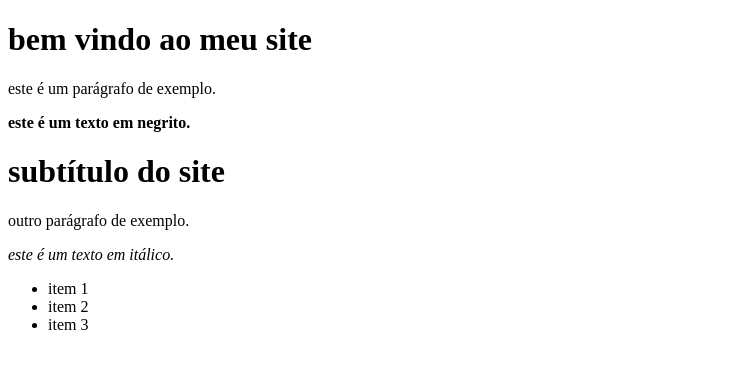
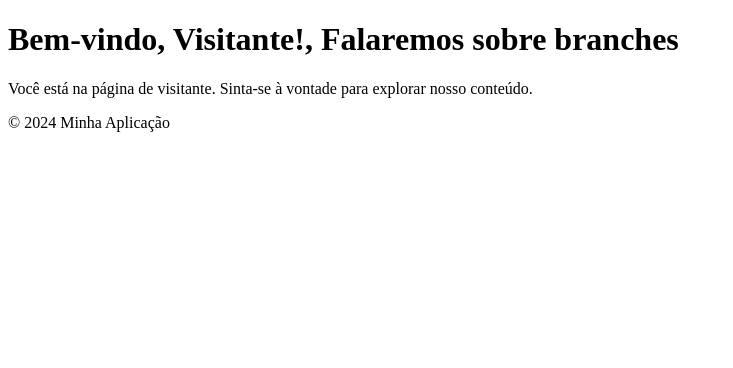
Before and after one commit to donnlouco/Estrate, a plain HTML site: page index.html in a window 1280 px wide. Shown: the whole page, without its empty margins (0-733 px from the left). Drawn offline with Linux system fonts and the light colour scheme.

Commit message:
testando

```diff
--- a/index.html
+++ b/index.html
@@ -1,24 +1,21 @@
 <!DOCTYPE html>
-<html lang="en">
+<html lang="pt-br">
 <head>
     <meta charset="UTF-8">
     <meta name="viewport" content="width=device-width, initial-scale=1.0">
-    <title>visitante</title>
+    <title>Visitante</title>
     <link rel="stylesheet" href="estilos/styles.css">
 </head>
 <body>
-    <h1>
-        bem vindo ao meu site
-    </h1> <!-- Título principal do site -->
-    <p>este é um parágrafo de exemplo.</p>
-    <b>este é um texto em negrito.</b>
-    <h1>subtítulo do site</h1>
-    <p>outro parágrafo de exemplo.</p>
-    <i>este é um texto em itálico.</i>
-    <ul>
-        <li>item 1</li>
-        <li>item 2</li>
-        <li>item 3</li>
-    </ul>
+    <header>
+        <h1>Bem-vindo, Visitante!, Falaremos sobre branches</h1>
+    </header>
+    <main>
+        <p>Você está na página de visitante. Sinta-se à vontade para explorar nosso conteúdo.</p>
+    </main>
+    <footer>
+        <p>&copy; 2024 Minha Aplicação</p>
+    </footer>
+
 </body>
 </html>
```
Also changed, not shown: 1 other file.
